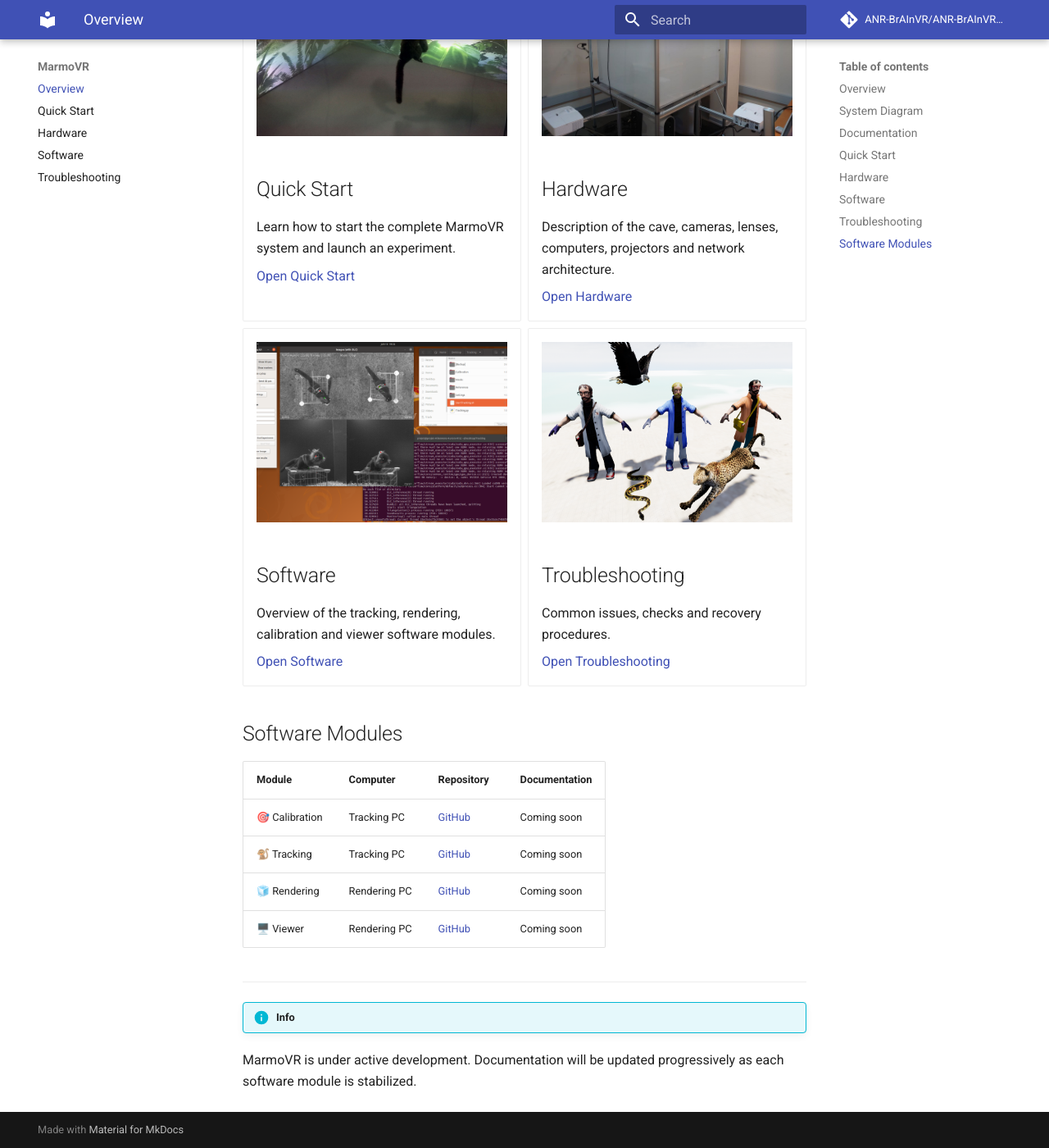
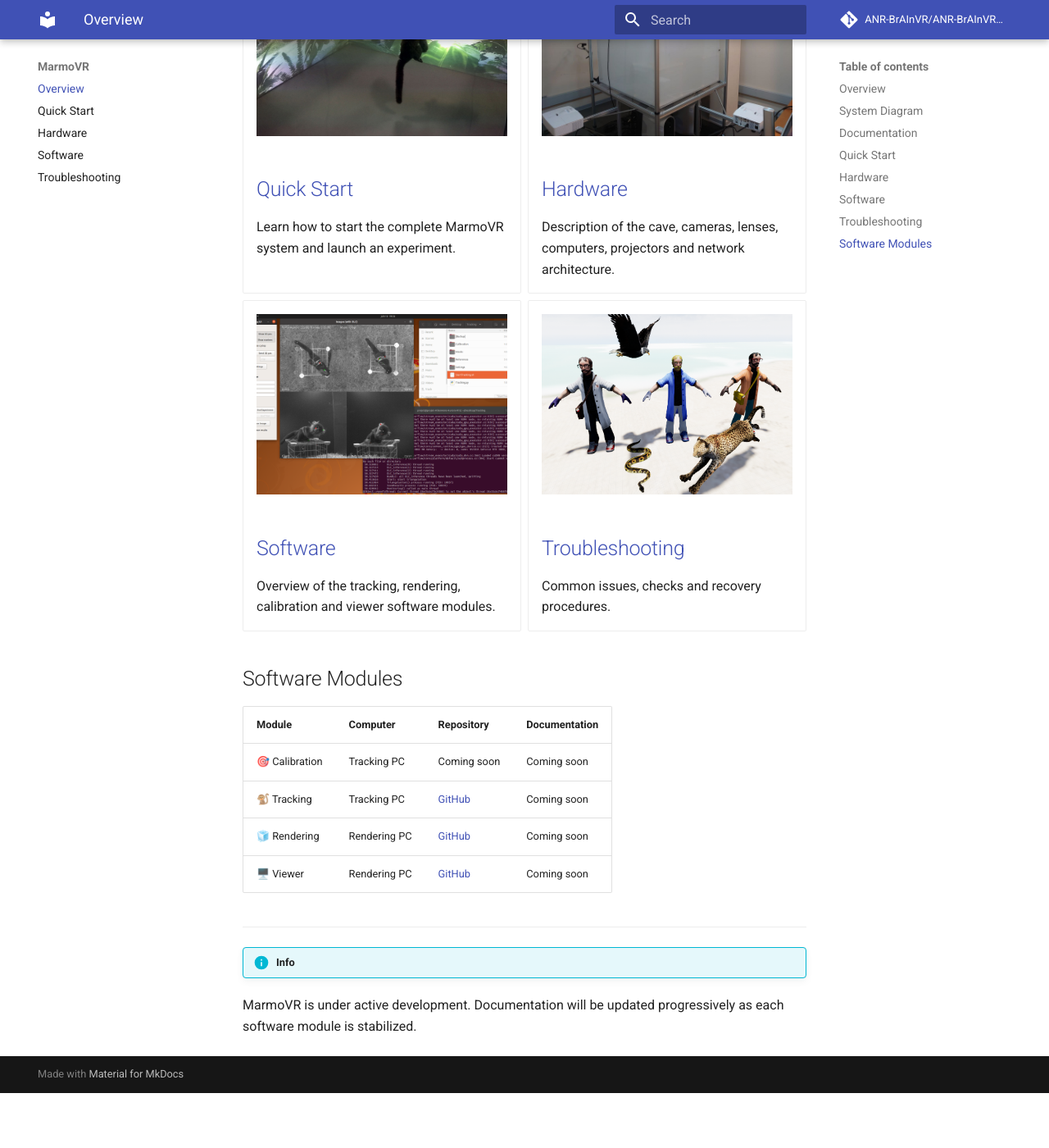
Before and after one commit to ANR-BrAInVR/ANR-BrAInVR.github.io, an MkDocs documentation site: the page built from docs/marmovr/index.md, in a window 1280 px wide and 1400 px high, scrolled down 1834 px. Shown: the whole window at 82% size. Built offline with MkDocs 1.6.1 and Material for MkDocs 9.7.7, drawn with Linux system fonts in a browser that asks for light colours; comment, search, counter and statistics services are not loaded; after the commit the page ends 3167 px from its top, so only the background shows below that.

```diff
--- a/docs/marmovr/index.md
+++ b/docs/marmovr/index.md
@@ -1,6 +1,8 @@
 # MarmoVR
 
+<p align="center">
 <img src="../assets/logos/marmovr.png" width="64">
+</p>
 
 MarmoVR is an immersive Virtual Reality platform developed for behavioral experiments in freely moving marmosets.
 
@@ -40,46 +42,38 @@ The platform is organized around four main software modules.
 
 -   <img src="../assets/marmovr/Puppet%20in%20the%20cave.jpg" style="width:100%; height:220px; object-fit:cover;">
 
-    ## Quick Start
+    ## [Quick Start](quick-start.md)
 
     Learn how to start the complete MarmoVR system and launch an experiment.
 
-    [Open Quick Start](quick-start.md)
-
 -   <img src="../assets/marmovr/Setup%20overview.png" style="width:100%; height:220px; object-fit:cover;">
 
-    ## Hardware
+    ## [Hardware](hardware.md)
 
     Description of the cave, cameras, lenses, computers, projectors and network architecture.
 
-    [Open Hardware](hardware.md)
-
 -   <img src="../assets/marmovr/Tracking%20UI%20running.png" style="width:100%; height:220px; object-fit:cover;">
 
-    ## Software
+    ## [Software](software.md)
 
     Overview of the tracking, rendering, calibration and viewer software modules.
 
-    [Open Software](software.md)
-
 -   <img src="../assets/marmovr/UE-models.png" style="width:100%; height:220px; object-fit:cover;">
 
-    ## Troubleshooting
+    ## [Troubleshooting](troubleshooting.md)
 
     Common issues, checks and recovery procedures.
-
-    [Open Troubleshooting](troubleshooting.md)
 
 </div>
 
 ## Software Modules
 
-| Module         | Computer     | Repository                                                   | Documentation |
-| -------------- | ------------ | ------------------------------------------------------------ | ------------- |
-| 🎯 Calibration | Tracking PC  | [GitHub](https://github.com/ANR-BrAInVR/MarmoVR-Calibration) | Coming soon   |
-| 🐒 Tracking    | Tracking PC  | [GitHub](https://github.com/ANR-BrAInVR/MarmoVR-Tracking)    | Coming soon   |
-| 🧊 Rendering   | Rendering PC | [GitHub](https://github.com/ANR-BrAInVR/MarmoVR-Rendering)   | Coming soon   |
-| 🖥️ Viewer     | Rendering PC | [GitHub](https://github.com/ANR-BrAInVR/MarmoVR-Viewer)      | Coming soon   |
+| Module         | Computer     | Repository                                                | Documentation |
+| -------------- | ------------ |-----------------------------------------------------------| ------------- |
+| 🎯 Calibration | Tracking PC  | Coming soon                                               | Coming soon   |
+| 🐒 Tracking    | Tracking PC  | [GitHub](https://github.com/ANR-BrAInVR/MarmoVR-Tracking) | Coming soon   |
+| 🧊 Rendering   | Rendering PC | [GitHub](https://github.com/ANR-BrAInVR/MarmoVR)          | Coming soon   |
+| 🖥️ Viewer     | Rendering PC | [GitHub](https://github.com/ANR-BrAInVR/MarmoVR-Viewer)   | Coming soon   |
 
 ---
 
```
Also changed, not shown: docs/index.md (+1 -1 lines), docs/marmovr/software.md (+6 -6 lines), docs/nemovr/index.md (+2 -0 lines), 1 other file.
